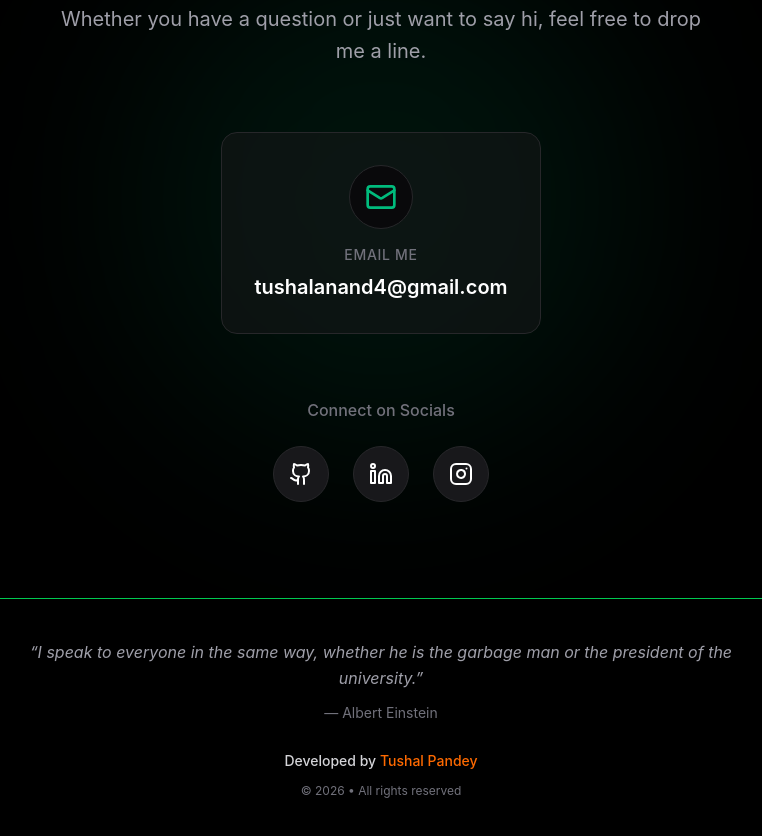
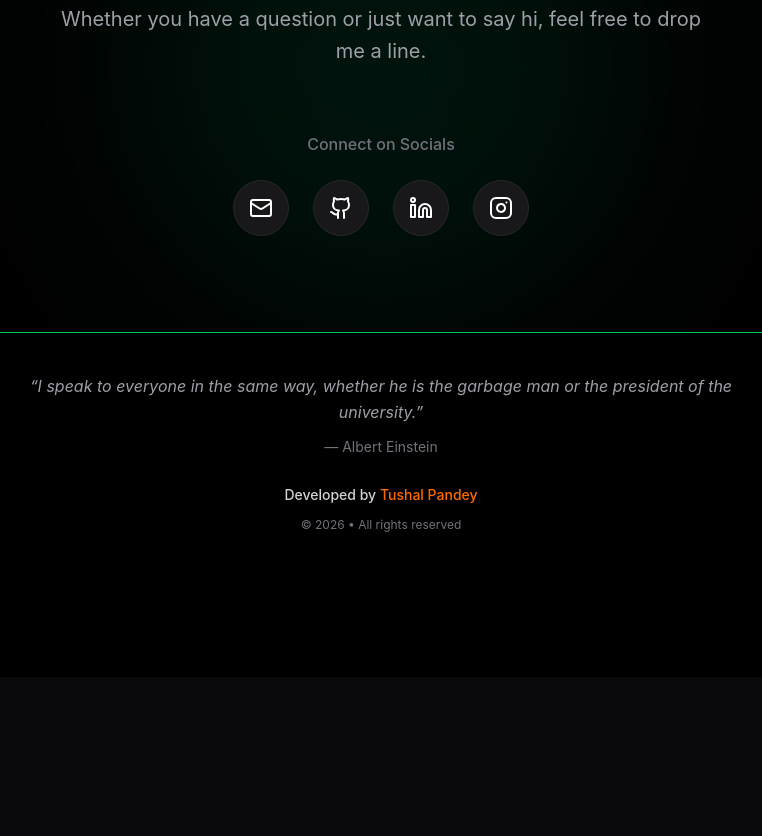
Before and after one commit to pandeYtushal/Portfolio2, a React (Vite) app: page / in a window 1280 px wide. Shown: the part 3561-4397 px from the top of the page, without its empty margins (259-1021 px from the left). After the commit the page ends 4238 px from the top, so only its background shows below. Built offline with nearby package versions, Linux system fonts and the light colour scheme; no server answers.

Commit message:
Update Contact: remove email card, add email as social icon, fix GitHub hover color

```diff
--- a/src/components/Contact.jsx
+++ b/src/components/Contact.jsx
@@ -18,29 +18,19 @@ const Contact = () => {
           </p>
         </div>
 
-        <div className="flex justify-center max-w-2xl mx-auto">
-          {/* Email Card */}
-          <a href="mailto:tushalanand4@gmail.com"
-            className="group w-full sm:w-auto min-w-[300px] p-8 rounded-2xl bg-zinc-900/50 border border-zinc-800 hover:border-emerald-500/50 hover:bg-zinc-900 transition-all duration-300 flex flex-col items-center text-center gap-4">
-            <div className="w-16 h-16 rounded-full bg-zinc-950 flex items-center justify-center border border-zinc-800 group-hover:scale-110 transition-transform duration-300">
-              <Mail className="w-8 h-8 text-emerald-500" />
-            </div>
-            <div>
-              <p className="text-sm text-zinc-500 font-medium uppercase tracking-wider mb-2">Email Me</p>
-              <span className="text-lg md:text-xl font-semibold text-white group-hover:text-emerald-400 transition-colors">
-                tushalanand4@gmail.com
-              </span>
-            </div>
-          </a>
-        </div>
-
         {/* Social Links */}
-        <div className="mt-16 text-center">
+        <div className="mt-4 text-center">
           <p className="text-zinc-500 mb-6 font-medium">Connect on Socials</p>
           <div className="flex justify-center gap-6">
+            <a href="mailto:tushalanand4@gmail.com"
+              className="group flex flex-col items-center gap-2">
+              <div className="w-14 h-14 rounded-full bg-zinc-900 flex items-center justify-center border border-zinc-800 group-hover:bg-emerald-500 group-hover:text-black group-hover:border-emerald-500 transition-all duration-300">
+                <Mail className="w-6 h-6" />
+              </div>
+            </a>
             <a href="https://github.com/pandeYtushal" target="_blank" rel="noopener noreferrer"
               className="group flex flex-col items-center gap-2">
-              <div className="w-14 h-14 rounded-full bg-zinc-900 flex items-center justify-center border border-zinc-800 group-hover:bg-emerald-500 group-hover:text-black group-hover:border-emerald-500 transition-all duration-300">
+              <div className="w-14 h-14 rounded-full bg-zinc-900 flex items-center justify-center border border-zinc-800 group-hover:bg-[#24292e] group-hover:text-white group-hover:border-[#24292e] transition-all duration-300">
                 <Github className="w-6 h-6" />
               </div>
             </a>
```
